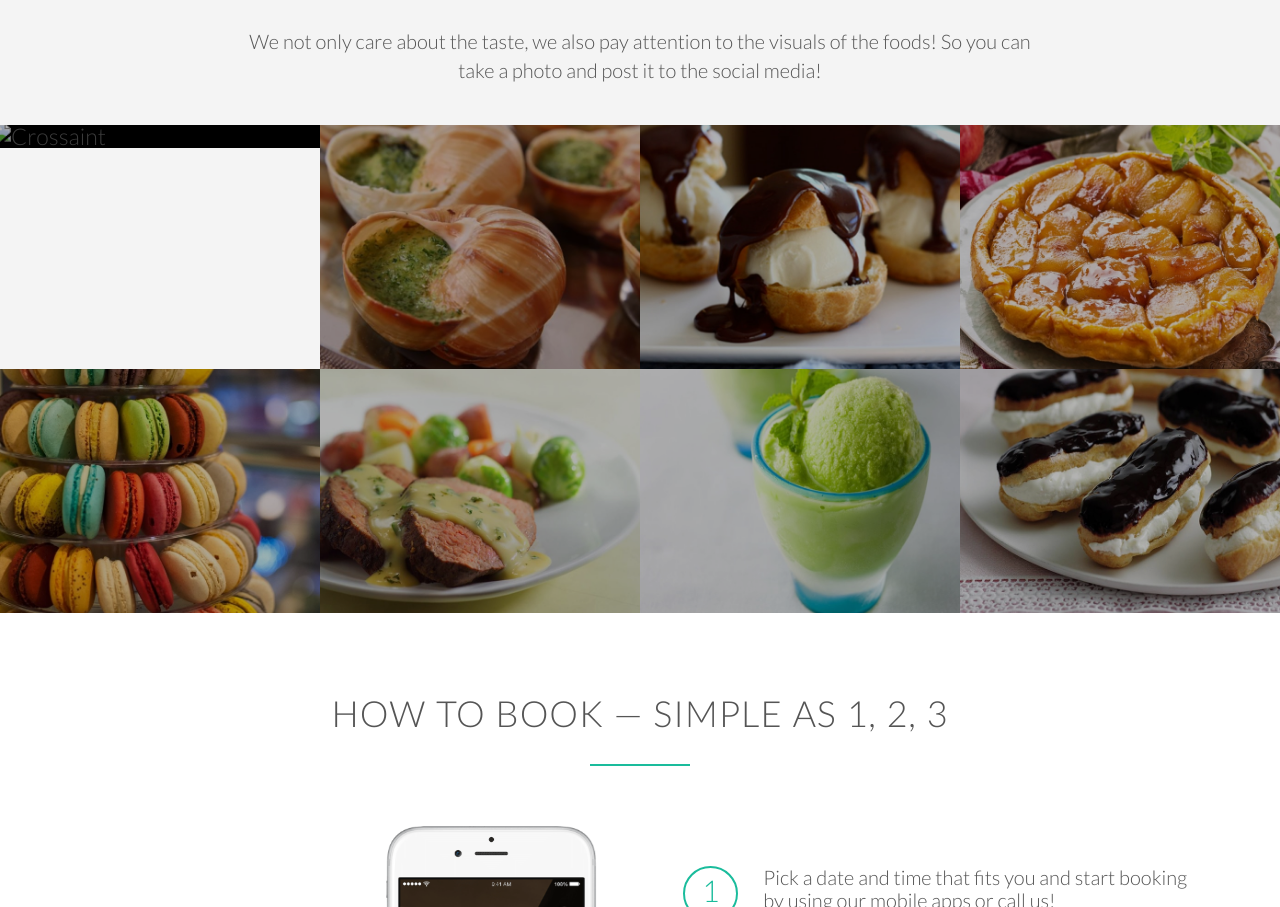
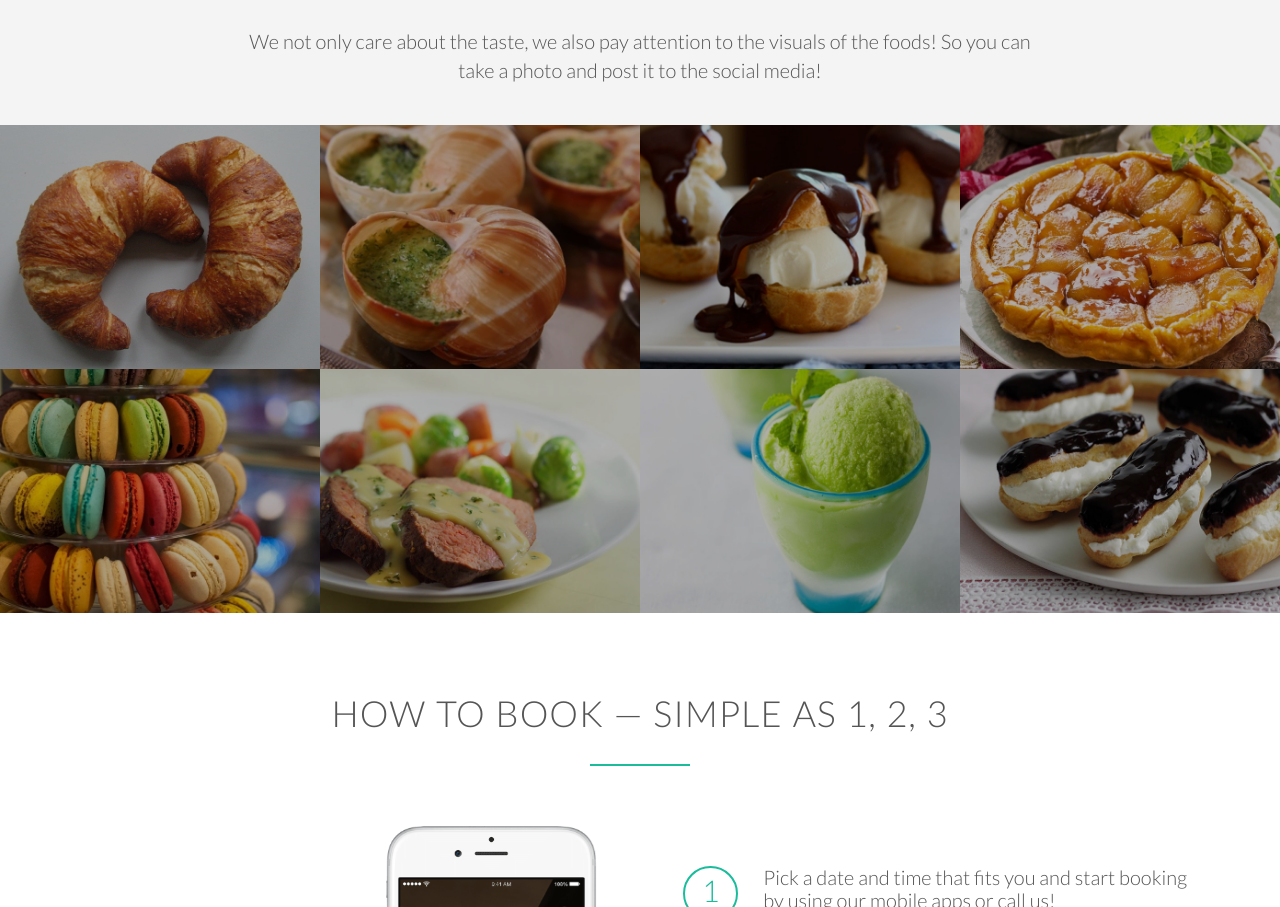
Before and after one commit to OysterD3/leexpenziv, a plain HTML site: page index.html in a window 1280 px wide. Shown: the part 1611-2518 px from the top of the page. Drawn offline with nearby package versions, Linux system fonts and the light colour scheme; some packages are replaced by stand-ins of ours; files whose address does not match are found by name.

Commit message:
Update index.html

```diff
--- a/index.html
+++ b/index.html
@@ -90,7 +90,7 @@
             <ul class="meals-showcase">
                 <li>
                     <figure class="meal-photo clearfix">
-                        <img src="resources/img/1.JP" alt="Crossaint">
+                        <img src="resources/img/1.JPG" alt="Crossaint">
                     </figure>
                 </li>
                 <li>
```
